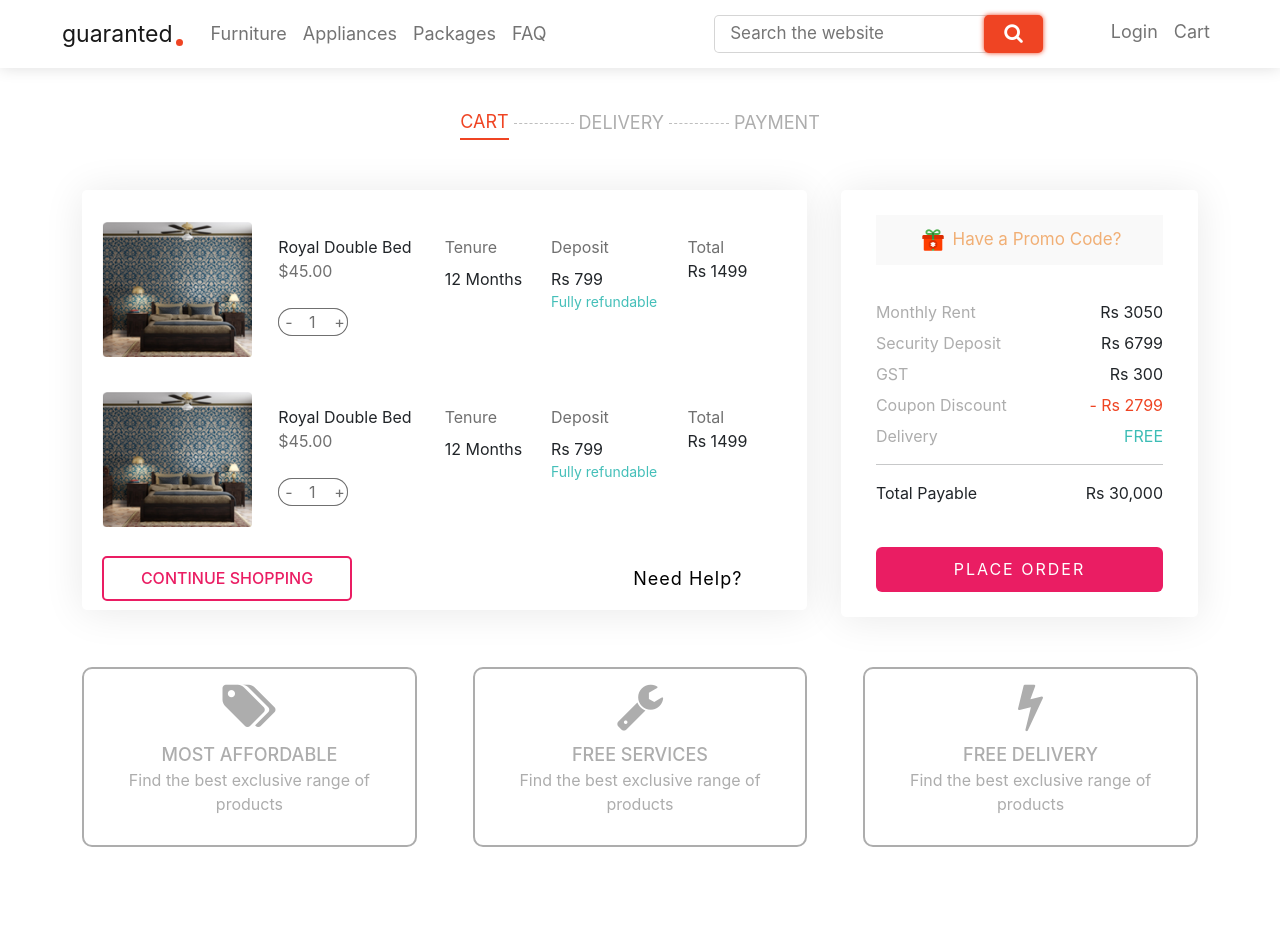
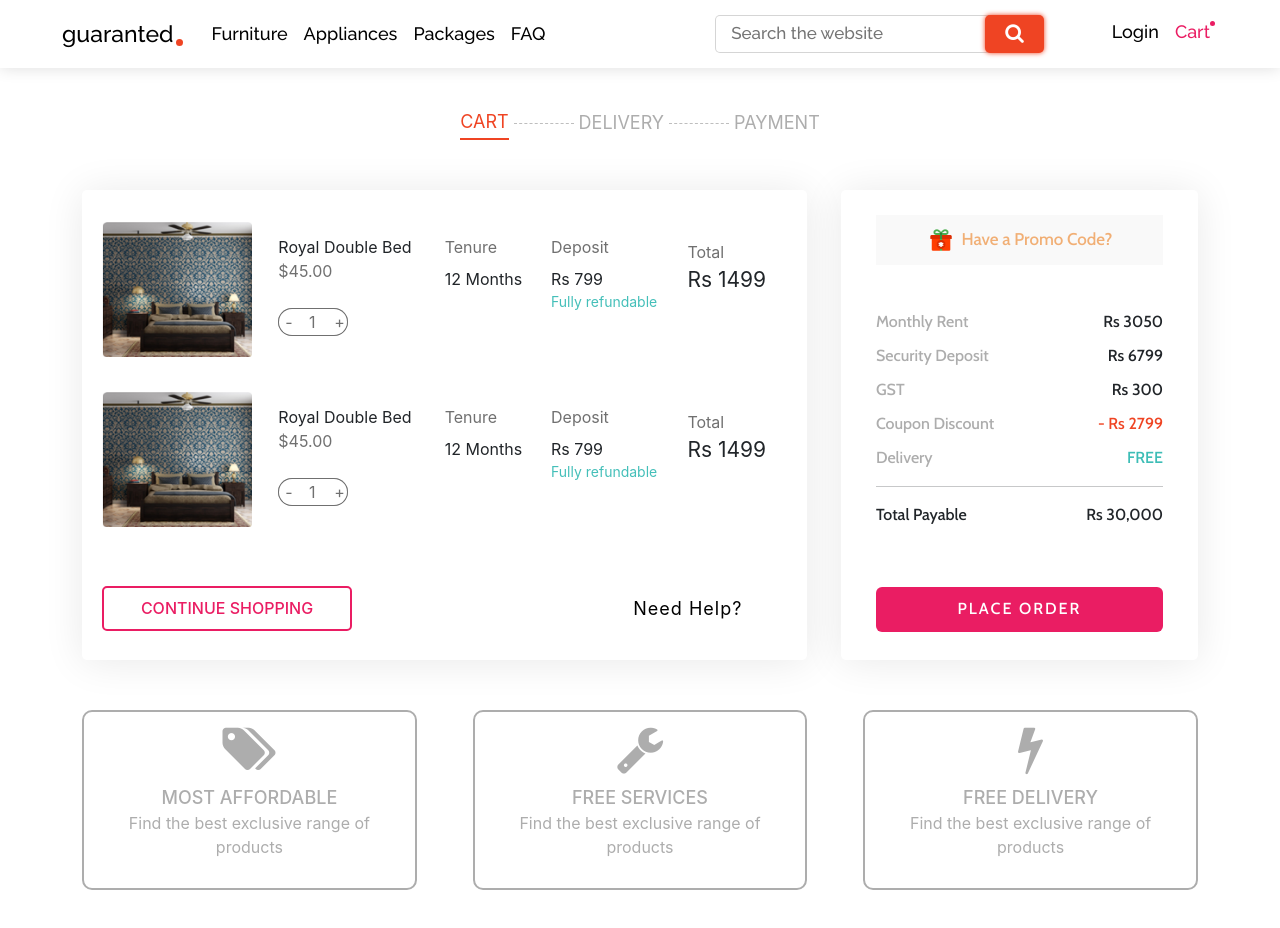
Before and after one commit to SayanDeveloper/react-task, a React (Create React App) app: page / in a window 1280 px wide. Shown: the top 928 px of the page. Before the commit the page ends 897 px from the top, so only its background shows below. Built offline with nearby package versions, Linux system fonts and the light colour scheme.

Commit message:
large screen responsiveness done

```diff
--- a/src/components/EachCartItem.js
+++ b/src/components/EachCartItem.js
@@ -48,7 +48,7 @@ function EachCartItem() {
         </div>
         <div className='fourth mb-2'>
             <div className='light'>Total</div>
-            <div>Rs 1499</div>
+            <div id='total-price'>Rs 1499</div>
         </div>
     </div>
   )
--- a/src/components/Nav.js
+++ b/src/components/Nav.js
@@ -36,10 +36,10 @@ function TopNav() {
                     </button>
                 </form>
                 <NavItem>
-                    <NavLink href="#">Login</NavLink>
+                    <NavLink className='login' href="#">Login</NavLink>
                 </NavItem>
                 <NavItem>
-                    <NavLink href="#">Cart</NavLink>
+                    <NavLink className='active cart' href="#">Cart</NavLink>
                 </NavItem>
             </Nav>
         </Collapse>
--- a/src/index.css
+++ b/src/index.css
@@ -17,7 +17,9 @@ body {
 html, body {
   overflow-x: hidden;
 }
-
+nav a.active.nav-link {
+  color: var(--place-red) !important;
+}
 code {
   font-family: source-code-pro, Menlo, Monaco, Consolas, 'Courier New',
     monospace;
--- a/src/styles/ShutUpBootstrap.css
+++ b/src/styles/ShutUpBootstrap.css
@@ -1,3 +1,7 @@
+nav a {
+    color: black !important;
+}
+
 @media screen and (min-width: 1650px) {
     .container {
         max-width: 1450px !important;
--- a/src/styles/main.css
+++ b/src/styles/main.css
@@ -1,3 +1,5 @@
+@import url('https://fonts.googleapis.com/css2?family=Cabin:wght@500&display=swap');
+
 .status {
     display: flex;
     justify-content: center;
@@ -24,10 +26,11 @@
 }
 .price-summary-container {
     width: 32%;
-    min-height: 400px;
+    height: 470px;
     border-radius: 5px;
     box-shadow: 0 2px 40px 0 rgba(0, 0, 0, 0.09);
     padding: 25px 35px;
+    font-family: 'Cabin', sans-serif;
 }
 .price-summary-container .cen-btn {
     display: flex;
@@ -39,13 +42,13 @@
     background-color: #f9f9f9;
     font-size: 17px;
     transition: all 0.2s;
-    margin-bottom: 35px;
+    margin-bottom: 45px;
 }
 .price-summary-container .cen-btn:hover {
     box-shadow: 2px 2px 5px rgba(0, 0, 0, 0.09);
 }
 .price-summary-container > .d-flex {
-    margin-bottom: 7px;
+    margin-bottom: 10px;
 }
 .price-summary-container .cen-btn img {
     width: 30px;
@@ -54,7 +57,7 @@
 .price-summary-container .place-order {
     width: 100%;
     height: 45px;
-    margin-top: 35px;
+    margin-top: 50px;
     border-radius: 6px;
     background-color: var(--place-red);
     color: white;
@@ -118,7 +121,7 @@
 /* cart items styling */
 .cart-items-container {
     width: 65%;
-    height: 420px;
+    height: 470px;
     border-radius: 5px;
     box-shadow: 0 2px 40px 0 rgba(0, 0, 0, 0.09);
     padding: 25px 20px;
@@ -153,6 +156,7 @@
 .cart-items-container .each-item-flex .fourth {
     width: 100px;
     overflow: hidden;
+    padding-top: 25px !important;
 }
 .cart-items-container .each-item-flex .third .refund {
     color: var(--blue);
@@ -160,6 +164,9 @@
 }
 .cart-items-container .each-item-flex .light {
     color: #707070;
+}
+#total-price {
+    font-size: 21px !important;
 }
 .quantity-container {
     position: relative;
@@ -200,7 +207,7 @@
     border-left: 1px solid #707070;
 }
 .cart-options {
-    margin-top: 20px;
+    margin-top: 50px;
 }
 .cart-options button {
     height: 45px;
@@ -250,3 +257,69 @@
     font-size: 50px;
     margin-bottom: 10px;
 }
+
+/* responsiveness */
+@media screen and (min-width: 1650px) {
+    .price-summary-container > .d-flex {
+        margin-bottom: 10px;
+        font-size: 18px;
+    }
+    #total-price {
+        font-size: 25px;
+    }
+    .price-summary-container,
+    .cart-items-container  {
+        height: 500px;
+    }
+    .cart-item-img {
+        width: 180px;
+        height: 180px;
+        margin-right: 0px;
+    }
+    nav.navbar {
+        padding-left: 120px !important;
+        padding-right: 120px !important;
+        padding-top: 15px !important;
+        padding-bottom: 15px !important;
+    }
+    .cart-options {
+        margin-top: 30px;
+    }
+    nav a {
+        font-size: 20px;
+    }
+    nav a.nav-link:not(.login) {
+        margin-right: 30px;
+    }
+    nav a.cart {
+        margin-left: 30px;
+    }
+    nav a.navbar-brand {
+        font-size: 22px !important;
+        margin-right: 100px;
+    }
+    nav form input {
+        width: 400px !important;
+    }
+    nav form button {
+        width: 80px;
+    }
+    .cart-items-container .each-item-flex {
+        font-size: 19px;
+    }
+    .price-summary-container {
+        padding: 30px 50px;
+    }
+    .price-summary-container .place-order {
+        margin-top: 60px;
+    }
+    .tag-boxes-container .each-box {
+        height: 220px;
+    }
+    .tag-boxes-container .each-box p {
+        font-size: 18px;
+    }
+    .tag-boxes-container .each-box div {
+        font-size: 20px;
+    }
+}
--- a/src/styles/navMod.css
+++ b/src/styles/navMod.css
@@ -1,7 +1,25 @@
+@import url('https://fonts.googleapis.com/css2?family=Raleway:wght@500&display=swap');
+nav {
+    font-family: 'Raleway', sans-serif;
+    font-weight: 500;
+}
 nav.navbar {
     padding: 10px 50px;
     background-color: white !important;
     box-shadow: 0px 0px 15px #dddddd;
+}
+nav .cart {
+    position: relative;
+}
+nav .cart::before {
+    content: '';
+    position: absolute;
+    width: 5px;
+    height: 5px;
+    border-radius: 50%;
+    top: 11px;
+    right: 3px;
+    background-color: var(--place-red);
 }
 .navbar-brand {
     font-size: 23px;
```
